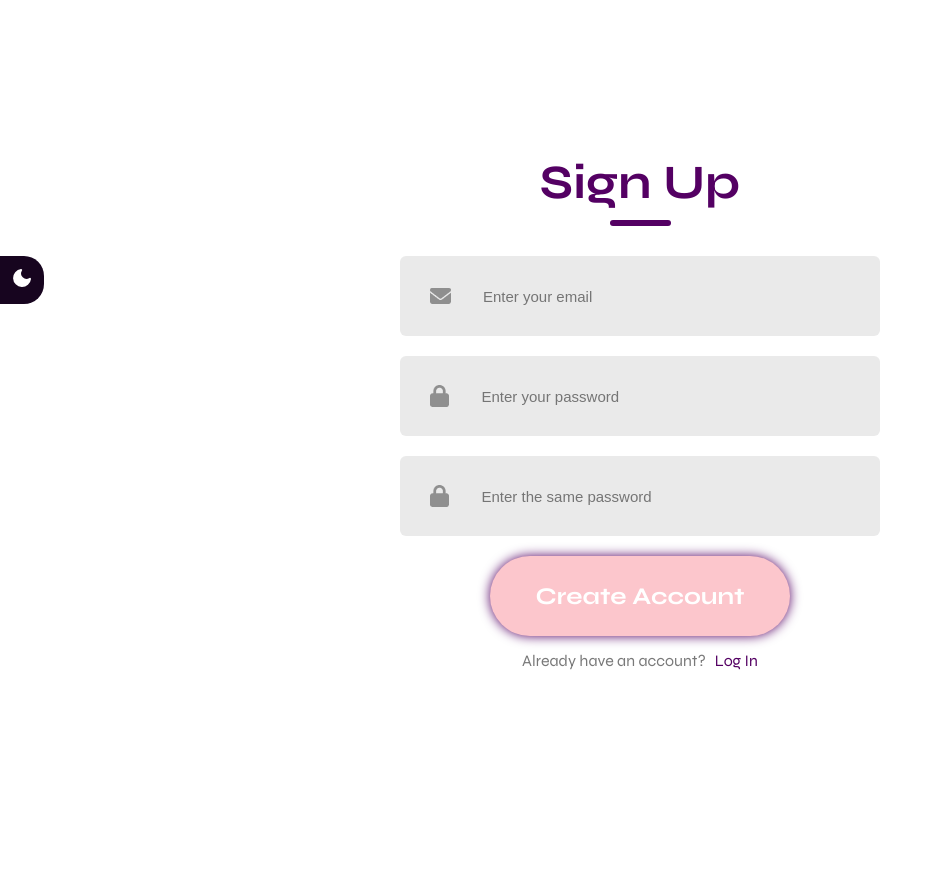
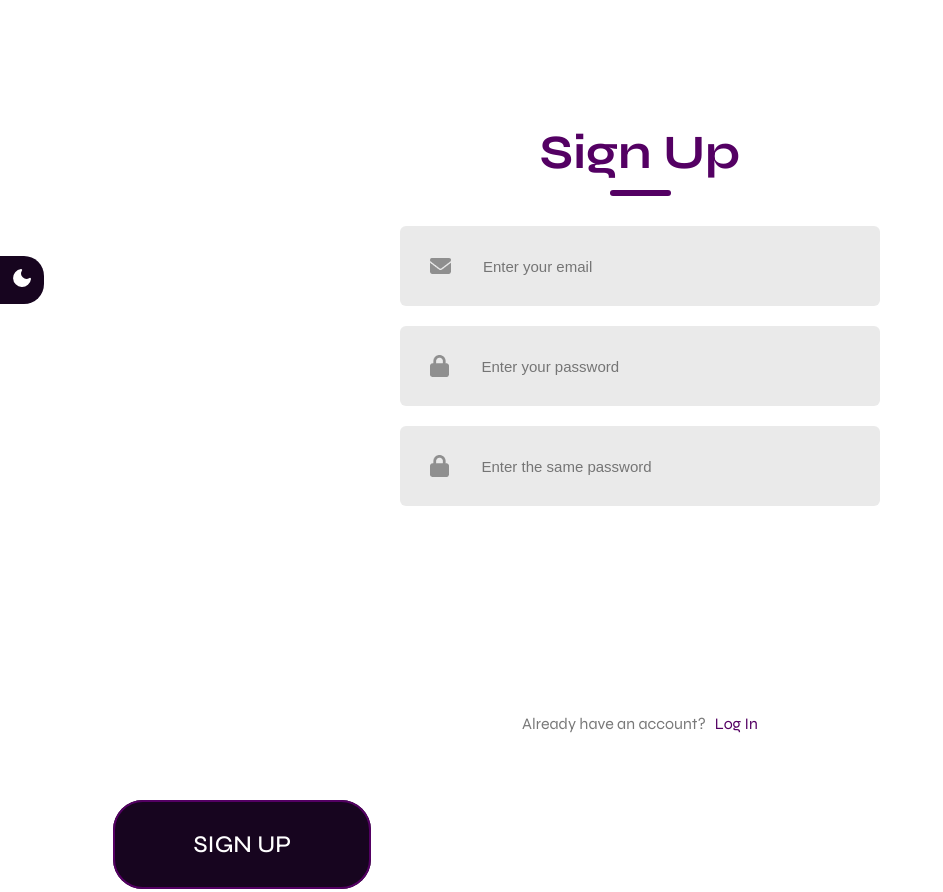
Before and after one commit to KevinYu3214/Savor, a React (Vite) app: page /signup in a window 1280 px wide. Shown: the part 120-1012 px from the top of the page, without its empty margins (0-943 px from the left). Before the commit the page ends 820 px from the top, so only its background shows below. Built offline with nearby package versions, Linux system fonts and the light colour scheme; no server answers.

Commit message:
made the cool button work with different funcitons

```diff
--- a/src/Home.jsx
+++ b/src/Home.jsx
@@ -9,13 +9,18 @@ import ThemeContext from './contexts/ThemeContext';
 function Home() {
   const { theme } = useContext(ThemeContext); // Get the theme from context
 
+  const handleClick = () => {
+    window.location.href = "http://localhost:5173/account";
+    console.log("Clicked the button");
+  };
+
   return (
     <>
       <maintext>
         Savor <span>your</span> taste today!
       </maintext>
       <subtitle>Get tailored suggestions today based on your interests</subtitle>
-      <Button text={"Get Started"} />
+      <Button text={"Get Started"} onClick={handleClick}/>
       <div class="ipodContainer">
         <img src={ipod} alt="Description of the image" />
       </div>
--- a/src/components/CustomButtons/Button.jsx
+++ b/src/components/CustomButtons/Button.jsx
@@ -1,6 +1,6 @@
 import React, { useState, useContext } from "react";
 import ThemeContext from "../../contexts/ThemeContext";
-const Button = (props) => {
+const Button = ({text, onClick}) => {
   const [isClicked, setIsClicked] = useState(false);
   const { theme } = useContext(ThemeContext);
 
@@ -10,7 +10,7 @@ const Button = (props) => {
     // Wait for the transition animation to complete before redirecting
     setTimeout(() => {
       // Replace '/compare' with your actual redirect URL
-      window.location.href = "http://localhost:5173/account";
+      onClick();
     }, 400); // Adjust the duration according to your transition animation
   };
 
@@ -18,7 +18,7 @@ const Button = (props) => {
       <div>
       <div className={`buttons ${isClicked ? 'clicked' : ''}`}>
         <button className={`blob-btn ${theme === 'light' ? 'light' : 'dark'}`} onClick={handleClick}>
-          {props.text}
+          {text}
           <span className={`blob-btn__inner ${theme === 'light' ? 'light' : 'dark'}`}>
             <span className="blob-btn__blobs">
               <span className={`blob-btn__blob ${theme === 'light' ? 'light' : 'dark'}`}></span>
--- a/src/global_styles/Signup.scss
+++ b/src/global_styles/Signup.scss
@@ -1,16 +1,12 @@
 //followed tutortial : https://www.youtube.com/watch?v=8QgQKRcAUvM&t=52s
+@use "../global_styles/abstract/colors" as *;
 @import "./abstract/variables.scss";
 
 .container{
     display: flex;
     flex-direction: column;
-    margin-top: 0px;
     margin: auto;
-    margin-bottom:50px;
     width: 600px;
-    background: #fff;
-    padding-bottom:30px;
-    border-radius: 2px;
 }
 
 .header{
@@ -52,6 +48,7 @@
     background: $primary;
     border-radius: 9px;
 }
+
 .inputs{
     margin-top: 30px;
     display: flex;
@@ -121,18 +118,38 @@
     background: rgb(163, 119, 149);
 }
 
-.icon{
-    display:flex;
-    justify-content: center;
-    align-items: center;
-    margin: auto;
-    width: 800px;
-    height: 200px;
-    margin-top: 50px;
-    margin-bottom:30px;
-}
-
 .link{
     color: $primary;
     display: inline-block;
 }
+
+.light {
+    color: $purple-gray;
+    .header {
+      color: $darkest-purple;
+    }
+    .nav__item {
+      color: $purple-gray;
+    }
+    .nav__item:hover {
+      color: $darkest-purple;
+    }
+    .background {
+        background-color: $white;
+    }
+  }
+  .dark {
+    color: $white;
+    .header {
+      color: $white;
+    }
+    .nav__item {
+      color: $white;
+    }
+    .nav__item:hover {
+      color: $purple-gray;
+    }
+    .background {
+        background-color: $darkest-purple;
+    }
+  }
--- a/src/pages/Signup.jsx
+++ b/src/pages/Signup.jsx
@@ -4,7 +4,7 @@ import "../global_styles/Signup.scss";
 import email_icon from "../assets/email.png";
 import password_icon from "../assets/password.png";
 import { useAuth } from "../contexts/AuthContext";
-import icon from "../assets/savor-logo-jacob.png";
+import Button from '../components/CustomButtons/Button';
 import { Navigate } from "react-router-dom";
 
 const SignUp = () => {
@@ -35,7 +35,6 @@ const SignUp = () => {
   return (
     <>
       {currentUser && <Navigate to="/account" />}
-      <div className="container">
         <div className="header">
           <div className="stext">Sign Up</div>
           <div className="underline"></div>
@@ -75,9 +74,7 @@ const SignUp = () => {
               onChange={(e) => setPasswordCheck(e.target.value)}
             ></input>
           </div>
-          <button className="button" type="submit">
-            Create Account
-          </button>
+          <Button text="Sign up" type="submit"/>
         </form>
         <div className="page">
           Already have an account?{" "}
@@ -85,7 +82,6 @@ const SignUp = () => {
             <div className="link">Log In</div>
           </a>
         </div>
-      </div>
     </>
   );
 };
--- a/src/pages/Test.jsx
+++ b/src/pages/Test.jsx
@@ -10,7 +10,6 @@ const Test = () => {
   return (
 
     <>
-
       <button onClick={updateSongRating(db, "testID", "2")} className={styles.button}>test update</button>
       <p><br></br><br></br><br></br><br></br><br></br><br></br></p>
       <button onClick={addSongToFS("testAlbum", "testArtist", "testTitle", "testID", 0)} className={styles.button}>test add</button>
```
